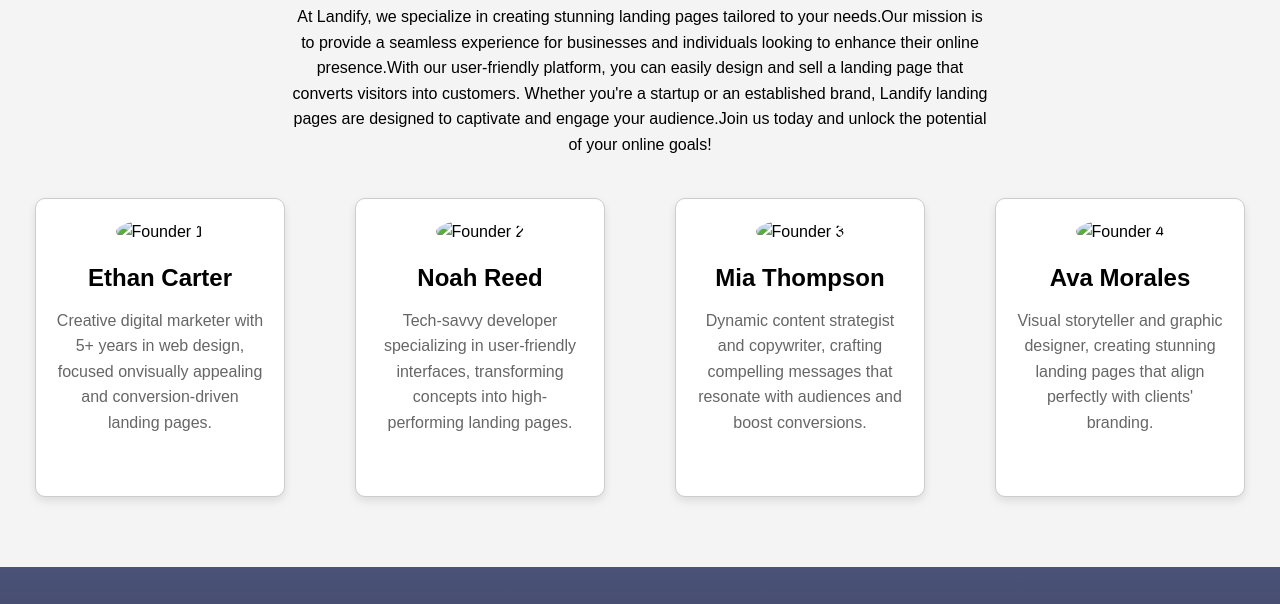
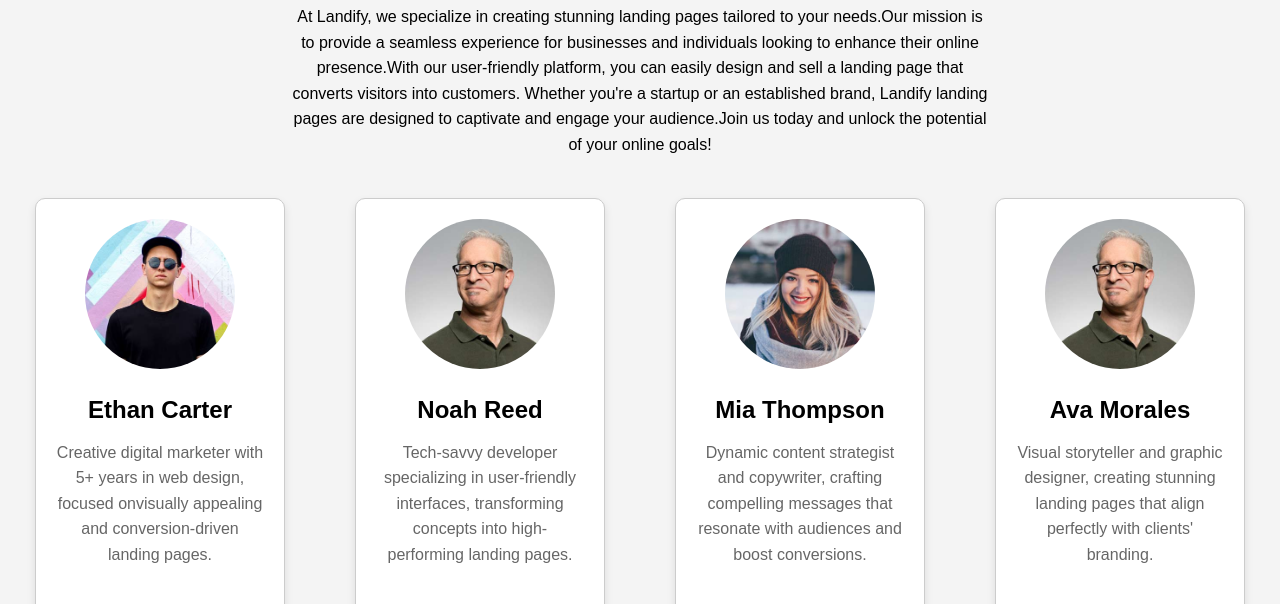
Before and after one commit to isamch/Briefs, a plain HTML site: page subepages/about_us.html in a window 1280 px wide. Shown: the part 182-786 px from the top of the page. Drawn offline with Linux system fonts and the light colour scheme; the site is published under a folder, as on GitHub Pages, so addresses that start at the root find nothing; files whose address does not match are found by name.

Commit message:
edit dir

```diff
--- a/subepages/about_us.html
+++ b/subepages/about_us.html
@@ -55,7 +55,7 @@
 
 				<div class="founders">
 					<div class="card">
-						<img src="/img/t1.jpg" alt="Founder 1">
+						<img src="../img/t1.jpg" alt="Founder 1">
 						<h3>Ethan Carter</h3>
 						<p>
 							Creative digital marketer with 5+ years in web design,
@@ -65,7 +65,7 @@
 					</div>
 
 					<div class="card">
-						<img src="/img/t3.jpg" alt="Founder 2">
+						<img src="../img/t3.jpg" alt="Founder 2">
 						<h3>Noah Reed</h3>
 						<p>
 							Tech-savvy developer specializing in user-friendly interfaces,
@@ -74,7 +74,7 @@
 					</div>
 
 					<div class="card">
-						<img src="/img/t4.jpg" alt="Founder 3">
+						<img src="../img/t4.jpg" alt="Founder 3">
 						<h3>Mia Thompson</h3>
 						<p>
 							Dynamic content strategist and copywriter, crafting compelling
@@ -83,7 +83,7 @@
 					</div>
 
 					<div class="card">
-						<img src="/img/t3.jpg" alt="Founder 4">
+						<img src="../img/t3.jpg" alt="Founder 4">
 						<h3>Ava Morales</h3>
 						<p>
 							Visual storyteller and graphic designer, creating stunning landing
@@ -109,8 +109,8 @@
 						<h3>Quick Links</h3>
 						<ul>
 							<li><a href="../index.html">Home</a></li>
-							<li><a href="/subepages/about_us.html">About Us</a></li>
-							<li><a href="/subepages/contact.html">Contact Us</a></li>
+							<li><a href="about_us.html">About Us</a></li>
+							<li><a href="contact.html">Contact Us</a></li>
 						</ul>
 					</div>
 
```
Also changed, not shown: index.html (+2 -2 lines), subepages/contact.html (+2 -2 lines).
